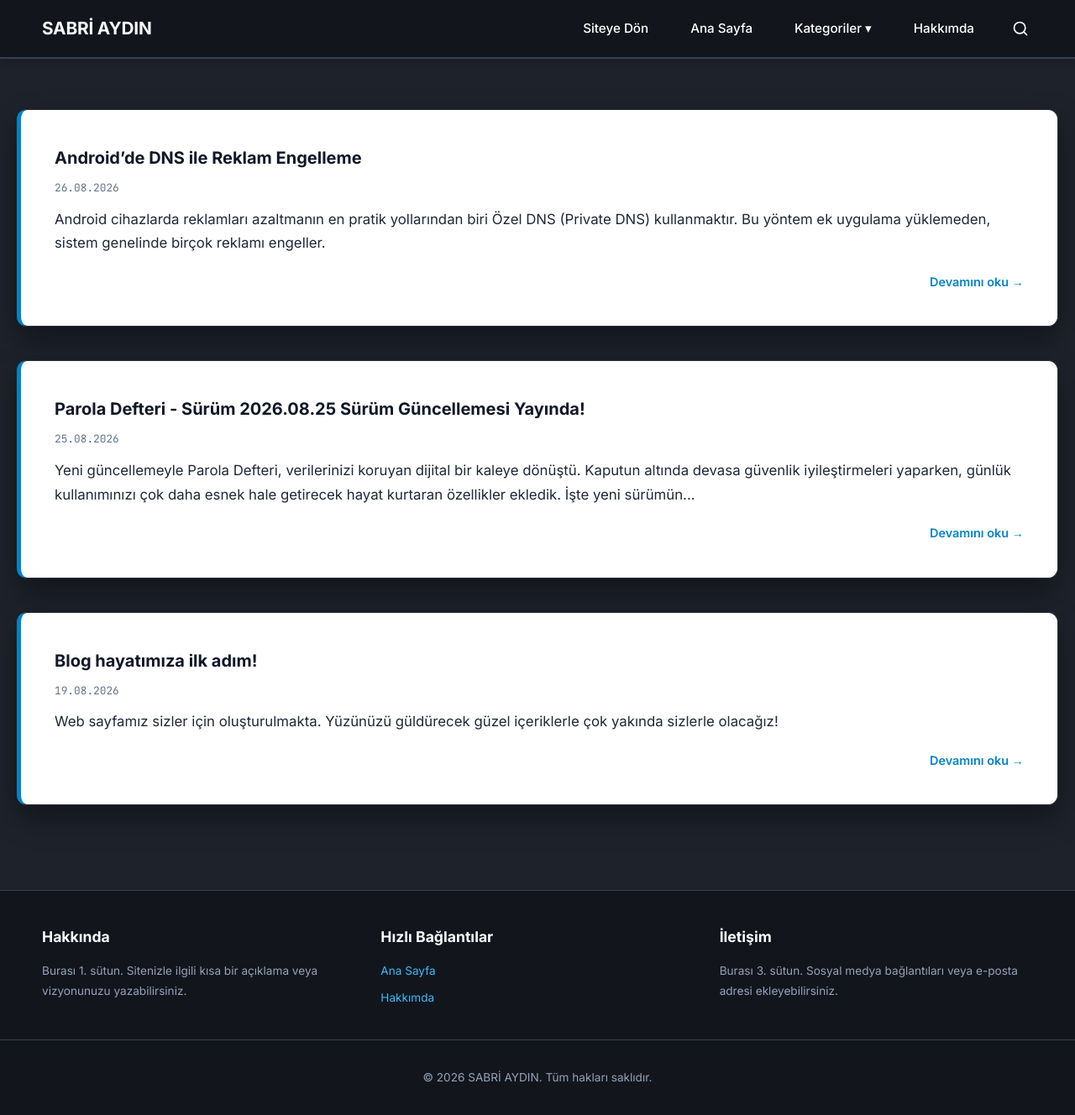
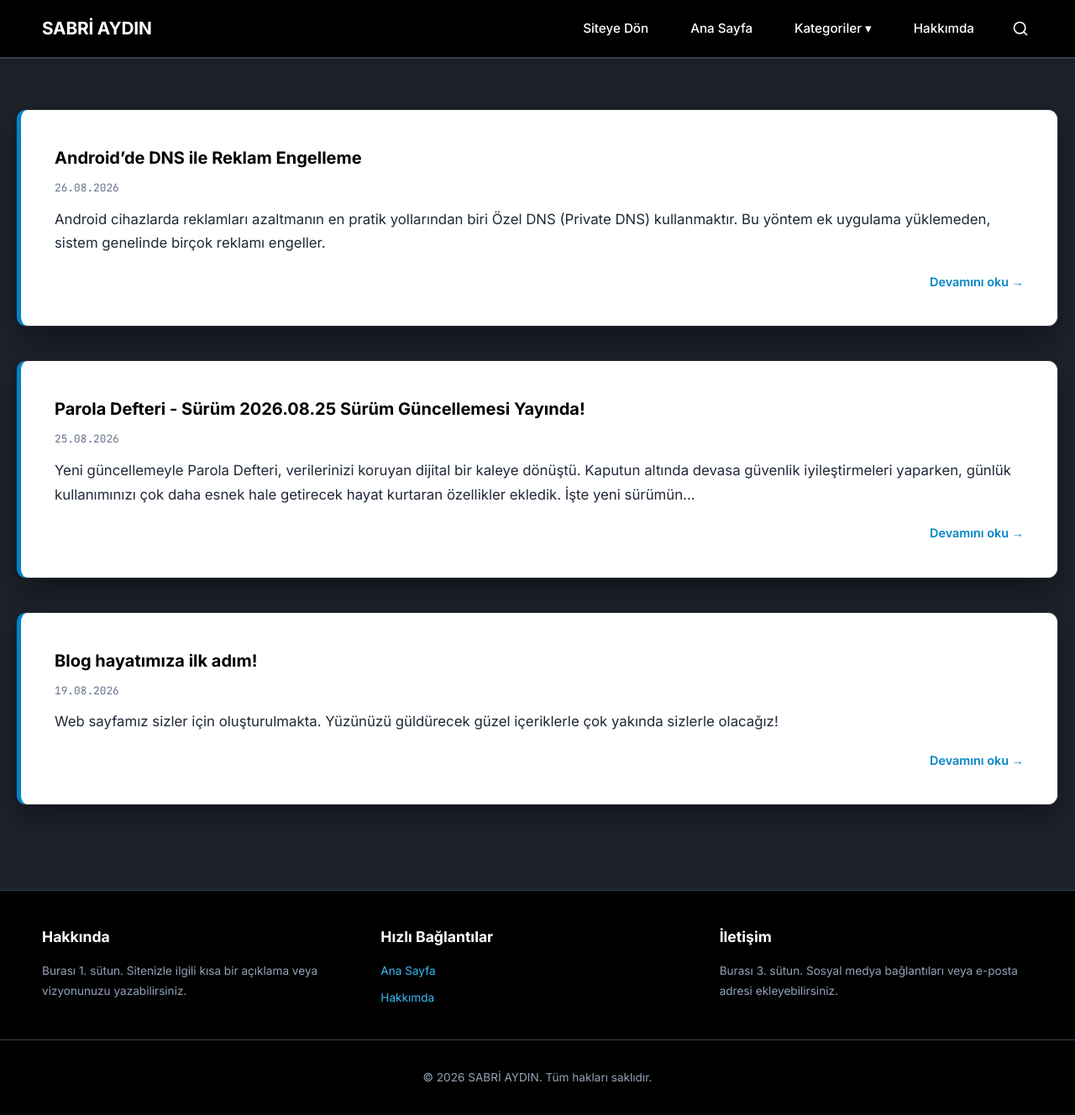
Before and after one commit to sabriaydin/blog, a Jekyll site: the page built from index.html, in a window 1280 px wide and 1349 px high. Shown: the top 1328 px of the window at 84% size. Built offline with Jekyll 4.4.1, drawn with Linux system fonts in a browser that asks for light colours; the list of posts is cut into pages by our own code.

Commit message:
Update default.html

```diff
--- a/_layouts/default.html
+++ b/_layouts/default.html
@@ -14,16 +14,16 @@
     :root {
       /* Farklı alanlar için farklı tonlar */
       --bg-color: #1e222b;        /* Body: Derin lacivert arkaplan */
-      --header-bg: #12151c;       /* Header: Daha açık gri/mavi ton */
-      --footer-bg: #12151c;       /* Footer: En koyu ton (neredeyse siyah) */
+      --header-bg: #000000;       /* Header (Menü): Net Siyah */
+      --footer-bg: #000000;       /* Footer: Net Siyah */
 
       /* Post ve İçerik (Bağımsız beyaz kağıt efekti) */
-      --card-bg: #ffffff;
+      --card-bg: #ffffff;         /* Post ve Açılır Menüler: Net Beyaz */
       --text-dark: #1f2937;       /* Okunabilir koyu gri/siyah metin */
-      --heading-dark: #111827;    /* Tam siyah başlıklar */
+      --heading-dark: #000000;    /* Tam siyah başlıklar */
 
       /* Genel Metinler (Header/Footer için) */
-      --text-main: #f8fafc;
+      --text-main: #ffffff;       /* Net beyaz metin */
       --text-muted: #94a3b8;
 
       /* Vurgular */
@@ -331,9 +331,9 @@
       display: none;
       position: absolute;
       background-color: var(--card-bg);
-      min-width: 200px; /* Biraz daha geniş ve ferah */
-      box-shadow: 0 10px 25px rgba(0,0,0,0.15); /* Daha yumuşak gölge */
-      border: 1px solid #e2e8f0; /* Zarif bir sınır çizgisi */
+      min-width: 200px;
+      box-shadow: 0 10px 25px rgba(0,0,0,0.15);
+      border: 1px solid #e2e8f0;
       z-index: 1001;
       border-radius: 8px;
       overflow: hidden;
@@ -347,8 +347,8 @@
       display: block;
       margin: 0;
       font-size: 0.9rem;
-      border-bottom: 1px solid #f1f5f9;
-      transition: background-color 0.2s ease, padding-left 0.2s ease;
+      border-bottom: 1px solid #e2e8f0;
+      transition: background-color 0.2s ease, color 0.2s ease, padding-left 0.2s ease;
     }
 
     .dropdown-content a:last-child {
@@ -356,14 +356,14 @@
     }
 
     .dropdown-content a:hover {
-      background-color: #f8fafc;
-      color: var(--accent-dark) !important;
-      padding-left: 24px; /* Üzerine gelindiğinde hafif kayma */
+      background-color: #000000; /* Net siyah arka plan */
+      color: #ffffff !important; /* Net beyaz metin */
+      padding-left: 24px;
     }
 
     .dropdown:hover .dropdown-content {
       display: block;
-      animation: fadeInDown 0.3s ease forwards; /* Zarif açılış animasyonu */
+      animation: fadeInDown 0.3s ease forwards;
     }
 
     @keyframes fadeInDown {
@@ -411,7 +411,7 @@
       border: 1px solid #e2e8f0;
       border-radius: 10px;
       padding: 20px;
-      z-index: 1005; /* Menüyle çakışmayı önlemek için katman yükseltildi */
+      z-index: 1005;
     }
 
     .search-box.active {
@@ -458,7 +458,7 @@
 
     #searchResults li {
       margin-bottom: 0;
-      border-bottom: 1px solid #f1f5f9;
+      border-bottom: 1px solid #e2e8f0;
     }
 
     #searchResults li:last-child {
@@ -476,8 +476,8 @@
     }
 
     #searchResults a:hover {
-      background-color: #f8fafc;
-      color: var(--accent-dark);
+      background-color: #000000; /* Net siyah arka plan */
+      color: #ffffff; /* Net beyaz metin */
       padding-left: 15px;
     }
   </style>
```
Also changed, not shown: other parts of _layouts/default.html (+1 -1 lines).
